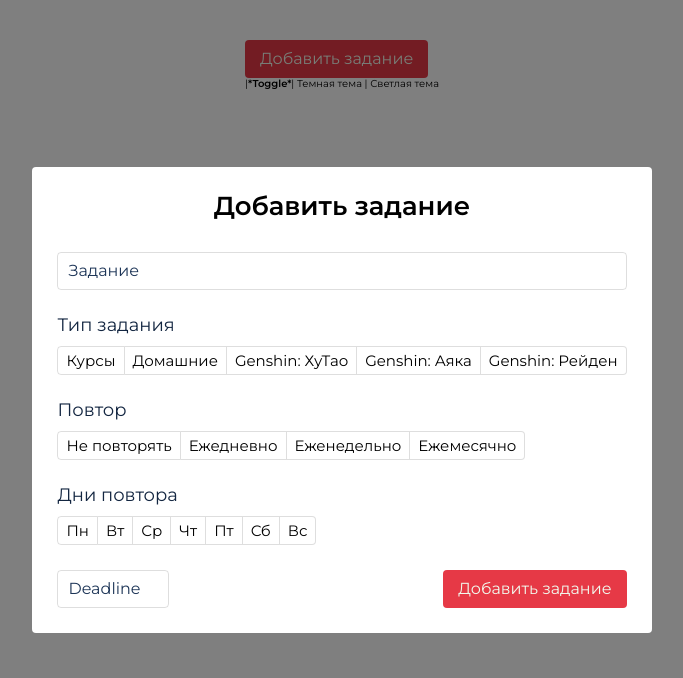
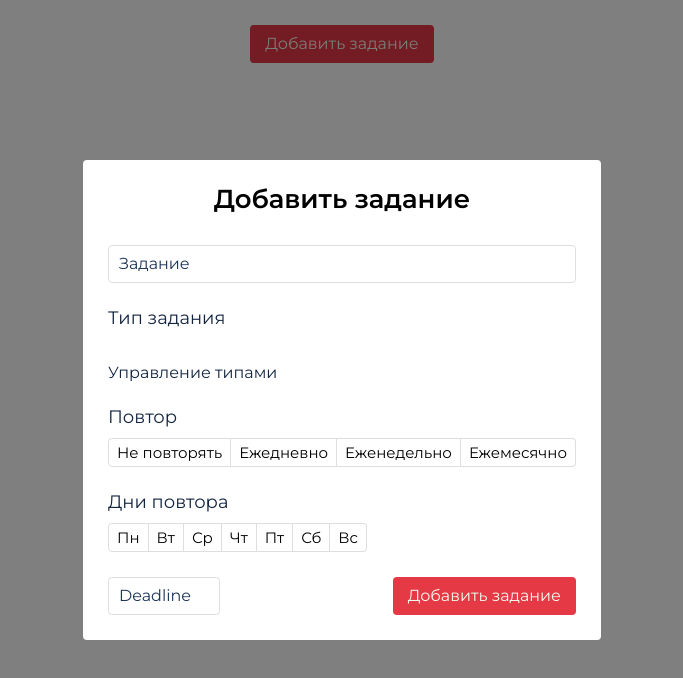
Before and after one commit to AnNavara/type-todo, a React (Create React App) app: page / in a window 1280 px wide. Both pictures are taken after a click on the button "Добавить задание". Shown: the top 678 px of the page, without its empty margins (298-981 px from the left). Built offline with nearby package versions, Linux system fonts and the light colour scheme.

Commit message:
feat: add task types manager

```diff
--- a/src/App.tsx
+++ b/src/App.tsx
@@ -1,15 +1,12 @@
 import React, { ChangeEvent, FC, useEffect, useState } from 'react';
 import './styles/App.css';
-import InputItem from './components/UI/Input/InputItem';
-import SelectMenu from './components/UI/SelectMenu/SelectMenu';
 import { ITask } from './Interfaces';
 import { loadLocalStorage, saveLocalStorage } from './utils/utils';
 import TaskList from './components/TaskList/TaskList';
 import Modal from './components/UI/Modal/Modal';
-import { repeatValues, weekDays } from './consts';
 import Button from './components/UI/Button/Button';
-import Toggle from './components/UI/Toggle/Toggle';
 import TaskCreator from './components/TaskCreator/TaskCreator';
+import TypesManager from './components/TypesManager/TypesManager';
 
 const App: FC = () => {
     const [ task, setTask ] = useState<ITask>({
@@ -25,13 +22,11 @@ const App: FC = () => {
         return state ? state : [];
     })
     const [ modal, setModal ] = useState<boolean>(false);
-    const taskTypes = [
-        'Курсы',
-        'Домашние',
-        'Genshin: ХуТао',
-        'Genshin: Аяка',
-        'Genshin: Рейден',
-    ];
+    const [ taskTypes, setTaskTypes ] = useState<string[]>(() => {
+        const types = loadLocalStorage('types');
+        return types ? types : [];
+    })
+    const [ typesManager, setTypesManager ] = useState<boolean>(false);
 
     const saveState = (state: ITask[]) => (saveLocalStorage('state', state));
 
@@ -108,18 +103,30 @@ const App: FC = () => {
         }
     };
 
-    const completeTask = (event: any, taskIdToDelete: number): void => {
-        const task  = todoList.filter((task) => {
+    const addType = (type: string): void => {
+        if (type !== '') {
+            saveLocalStorage('types', [...taskTypes, type]);
+            setTaskTypes([...taskTypes, type]);
+        } else {
+            console.warn('Type invalid')
+        }
+    }
+
+    const removeType = (typeToRemove: string): void => {
+        setTaskTypes(taskTypes.filter((type) => type !== typeToRemove));
+    }
+
+    const completeTask = (taskIdToDelete: number): void => {
+        const task = todoList.filter((task) => {
             return task.number === taskIdToDelete;
         })[0];
-        if (task.repeatSpread === 'Не повторять' || event.shiftKey) {
+        if (task.repeatSpread === 'Не повторять') {
             setTodoList(
                 todoList.filter((task) => {
                     return task.number !== taskIdToDelete;
                 })
             );
         } else {
-
             setTodoList(
                 [...todoList.filter((task) => {
                     return task.number !== taskIdToDelete;
@@ -133,27 +140,45 @@ const App: FC = () => {
         }
     };
 
+    const removeTask = (taskIdToDelete: number): void => {
+        setTodoList(
+            todoList.filter((task) => {
+                return task.number !== taskIdToDelete;
+            })
+        );
+    }
+
     return (
         <div className="App">
             <header className='header'>
                 <Button click={setModal}>
                     Добавить задание
                 </Button>
-                <div>|<b>*Toggle*</b>| Темная тема | Светлая тема</div>
             </header>
             <Modal visible={modal} setVisible={setModal}>
-                <TaskCreator
-                    addTask={addTask}
-                    handleChange={handleChange}
-                    taskTypes={taskTypes}
-                    task={task}
-                />
+                {
+                    typesManager
+                    ?   <TypesManager
+                            addType={addType}
+                            removeType={removeType}
+                            types={taskTypes}
+                            setTypesManager={setTypesManager}
+                        />
+                    :   <TaskCreator
+                            setTypesManager={setTypesManager}
+                            addTask={addTask}
+                            handleChange={handleChange}
+                            taskTypes={taskTypes}
+                            task={task}
+                        />
+                }
             </Modal>
 
             <TaskList
                 updateTask={updateTask}
                 taskList={todoList}
                 completeTask={completeTask}
+                removeTask={removeTask}
             />
         </div>
     );
--- a/src/Components/Task/Task.module.css
+++ b/src/Components/Task/Task.module.css
@@ -1,6 +1,7 @@
 .task {
     display: flex;
     padding: 1rem;
+    padding-right: 1.5rem;
     width: 79rem;
     justify-content: space-between;
     align-items: center;
--- a/src/Components/TaskCreator/TaskCreator.tsx
+++ b/src/Components/TaskCreator/TaskCreator.tsx
@@ -1,4 +1,4 @@
-import React, { ChangeEvent } from 'react';
+import React, { ChangeEvent, useState } from 'react';
 import { repeatValues, weekDays } from '../../consts';
 import { ITask } from '../../Interfaces';
 import Button from '../UI/Button/Button';
@@ -9,11 +9,12 @@ import styles from './TaskCreator.module.css';
 interface Props {
     addTask(): void;
     handleChange(event: ChangeEvent<HTMLInputElement>): void;
+    setTypesManager(status: boolean): void;
     taskTypes: string[];
     task: ITask;
 }
 
-const TaskCreator = ({ addTask, handleChange, task, taskTypes }: Props) => {
+const TaskCreator = ({ addTask, handleChange, task, taskTypes, setTypesManager }: Props) => {
     return (
         <div className={styles.taskCreator}>
             <h2 className={styles.taskCreatorTitle}>Добавить задание</h2>
@@ -31,21 +32,24 @@ const TaskCreator = ({ addTask, handleChange, task, taskTypes }: Props) => {
                     value={task.taskType}
                     defaultValue="Тип задания"
                     items={taskTypes}
-                    handleChange={handleChange}
+                    click={handleChange}
                 />
+                <div>
+                    <a style={{cursor: 'pointer'}} onClick={() => setTypesManager(true)}>Управление типами</a>
+                </div>
                 <Toggle
                     name="repeatSpread"
                     value={task.repeatSpread}
                     defaultValue="Повтор"
                     items={repeatValues}
-                    handleChange={handleChange}
+                    click={handleChange}
                 />
                 <Toggle
                     name="repeatDays"
                     value={task.repeatDays}
                     defaultValue="Дни повтора"
                     items={weekDays}
-                    handleChange={handleChange}
+                    click={handleChange}
                 />
                 <div className={styles.taskCreatorInner}>
                     <InputItem
--- a/src/Components/TaskList/TaskList.tsx
+++ b/src/Components/TaskList/TaskList.tsx
@@ -7,10 +7,11 @@ import styles from './TaskList.module.css';
 interface Props {
     taskList: ITask[];
     updateTask(taskName: string, id: number): void;
-    completeTask(event: any, taskIdToDelete: number): void;
+    completeTask(taskIdToDelete: number): void;
+    removeTask(taskIdToDelete: number): void;
 }
 
-const TaskList = ({ taskList, completeTask, updateTask }: Props) => {
+const TaskList = ({ taskList, completeTask, updateTask, removeTask }: Props) => {
     const activeTasks: ITask[] = [],
         completedTasks: ITask[] = [];
 
@@ -35,6 +36,7 @@ const TaskList = ({ taskList, completeTask, updateTask }: Props) => {
                         key={task.number}
                         task={task}
                         completeTask={completeTask}
+                        removeTask={removeTask}
                     />)
                 })}
             </section> : '' }
@@ -48,6 +50,7 @@ const TaskList = ({ taskList, completeTask, updateTask }: Props) => {
                         key={task.number}
                         task={task}
                         completeTask={completeTask}
+                        removeTask={removeTask}
                     />)
                 })}
             </section> : '' }
--- /dev/null
+++ b/src/Components/TypesManager/TypesManager.module.css
@@ -0,0 +1,31 @@
+.typesManager {
+    display: flex;
+    flex-direction: column;
+    gap: 2rem;
+    font-size: 1.6rem;
+}
+
+.typeMagerContainer {
+    display: flex;
+    gap: 3rem;
+    align-items: center;
+}
+
+.typesManagerTitle {
+    margin: 0;
+    font-size: 2.6rem;
+}
+
+.typesManagerItem {
+    display: flex;
+    align-items: center;
+    font-size: 2rem;
+    gap: 1rem;
+}
+
+.typesManagerItem p {
+    margin: 0;
+    padding: 1rem 1.5rem;
+    border: 1px solid rgba(143, 143, 143, 0.3);
+    border-radius: var(--border-radius);
+}
--- /dev/null
+++ b/src/Components/TypesManager/TypesManager.tsx
@@ -0,0 +1,44 @@
+import React, { ChangeEvent, useState } from 'react'
+import Button from '../UI/Button/Button';
+import InputItem from '../UI/Input/InputItem';
+import styles from './TypesManager.module.css';
+
+interface Props {
+    types: string[];
+    setTypesManager(status: boolean): void;
+    addType(type: string): void;
+    removeType(type: string): void;
+}
+
+const TypesManager = ({ types, setTypesManager, addType, removeType }: Props) => {
+    const [ newType, setNewType ] = useState<string>('');
+    const setTypes = () => {
+        addType(newType);
+    }
+    const handleTypes = (event: ChangeEvent<HTMLInputElement>): void => {
+        if (event.target.name === 'type') setNewType(event.target.value);
+    };
+
+    return (
+        <div className={styles.typesManager}>
+            <div className={styles.typeMagerContainer}>
+                <h2 className={styles.typesManagerTitle}>Управление типам заданий</h2>
+                <Button mod='transparent' click={() => setTypesManager(false)}>Назад</Button>
+            </div>
+            {types.map((type: string, index: number) => {
+                return (
+                    <div className={styles.typesManagerItem} key={type + index}>
+                        <p>{type}</p>
+                        <Button mod='transparent' click={() => removeType(type)}>Удалить</Button>
+                    </div>
+                )
+            })}
+            <InputItem placeholder="Новый тип" type="type" name="type" handleChange={handleTypes} />
+            <Button click={() => setTypes()}>
+                Добавить тип
+            </Button>
+        </div>
+    )
+}
+
+export default TypesManager
--- a/src/Components/UI/Toggle/Toggle.tsx
+++ b/src/Components/UI/Toggle/Toggle.tsx
@@ -7,7 +7,7 @@ interface Props {
     value: string | any[];
     defaultValue: string;
     items: any;
-    handleChange(event: ChangeEvent<HTMLInputElement>): void;
+    click(event: ChangeEvent<HTMLInputElement>): void;
 }
 
 const Toggle = ({
@@ -15,7 +15,7 @@ const Toggle = ({
     value,
     defaultValue,
     items,
-    handleChange
+    click
 }: Props) => {
 
     return (
@@ -32,7 +32,7 @@ const Toggle = ({
                     return (
                         <ToggleItem
                             key={item + index}
-                            handleChange={handleChange}
+                            click={click}
                             name={name}
                             value={item}
                             active={active}
--- a/src/Components/UI/Toggle/ToggleItem/ToggleItem.tsx
+++ b/src/Components/UI/Toggle/ToggleItem/ToggleItem.tsx
@@ -8,7 +8,7 @@ interface Props {
     active: boolean;
     index: number;
     indexLast: number;
-    handleChange(event: ChangeEvent<HTMLInputElement>): void;
+    click(event: ChangeEvent<HTMLInputElement>): void;
 }
 
 const ToggleItem = ({
@@ -17,7 +17,7 @@ const ToggleItem = ({
     active,
     index,
     indexLast,
-    handleChange,
+    click,
     children,
 }: Props) => {
     const cssClasses = [styles.toggleItem]
@@ -30,7 +30,7 @@ const ToggleItem = ({
             className={cssClasses.join(' ')}
             name={name}
             value={value}
-            onClick={(event: any) => handleChange(event)}>
+            onClick={(event: any) => click(event)}>
             {children}
         </button>
     );
--- a/src/consts.ts
+++ b/src/consts.ts
@@ -20,5 +20,5 @@ const weekDays = [
 export {
     DEADLINE_ALWAYS_ACTIVE,
     repeatValues,
-    weekDays
+    weekDays,
 }
--- a/src/styles/App.css
+++ b/src/styles/App.css
@@ -28,13 +28,15 @@ html {
 .App {
   display: grid;
   grid-template-columns: 1fr [center-start] minmax(500px, 900px) [center-end]  1fr;
-  row-gap: 5rem;
+  row-gap: 2.5rem;
+  padding-top: 2.5rem;
 }
 
 .header {
   grid-column: center-start / center-end;
+  display: flex;
+  justify-content: flex-end;
   margin: 0 auto;
-  margin-top: 4rem;
 }
 
 .input__min { width: 9rem; }
```
Also changed, not shown: src/Components/Task/Task.tsx (+5 -4 lines).
